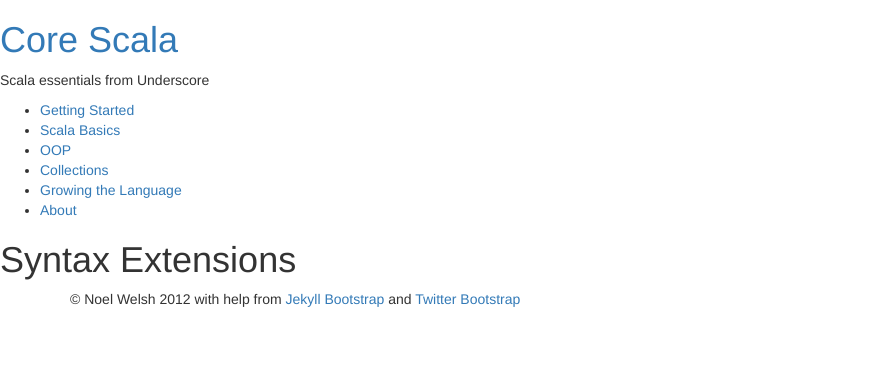
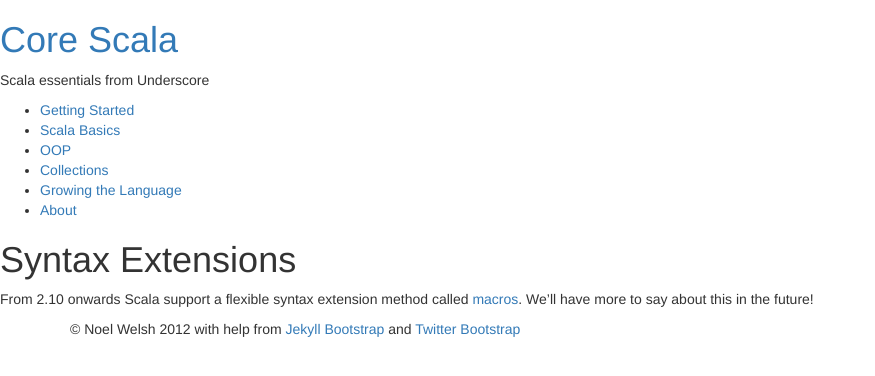
Before and after one commit to underscoreio/essential-scala, a Jekyll site: the page built from dsl/macros.md, in a window 1280 px wide. Shown: the top 376 px of the page, without its empty margins (0-875 px from the left). Built offline with Jekyll 4.4.1, drawn with Linux system fonts in a browser that asks for light colours; nearby versions of some CDN libraries; library files that are not in the unit come from our copies.

Commit message:
Cheeky content on macros

```diff
--- a/dsl/macros.md
+++ b/dsl/macros.md
@@ -3,3 +3,5 @@ layout: page
 ---
 
 # Syntax Extensions
+
+From 2.10 onwards Scala support a flexible syntax extension method called [macros](http://scalamacros.org/). We'll have more to say about this in the future!
```
